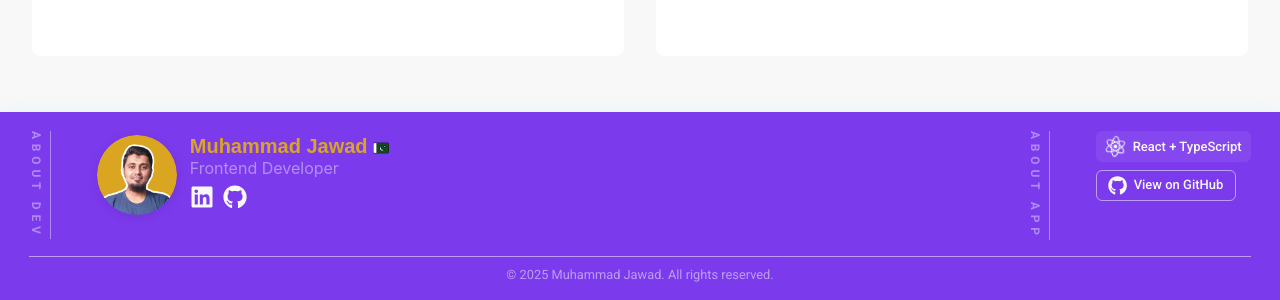
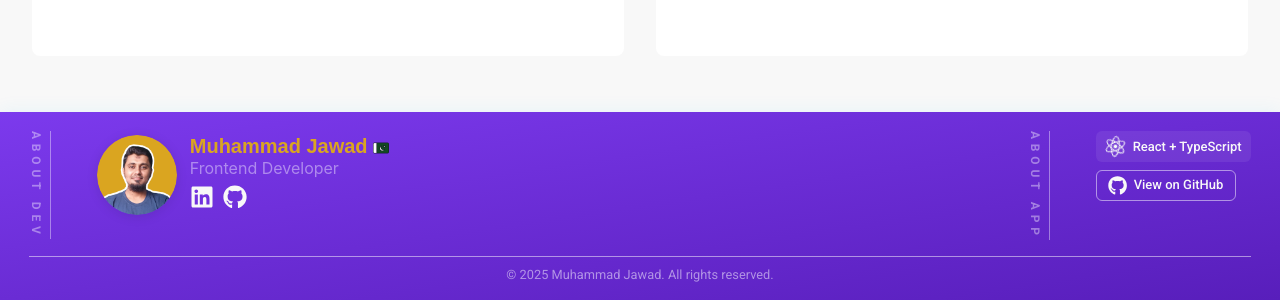
Before and after one commit to muhamadjawad/text-unify-web, a React (Vite) app: page / in a window 1280 px wide. Shown: the part 688-988 px from the top of the page. Built offline with nearby package versions, Linux system fonts and the light colour scheme.

Commit message:
footer bg colro updated

```diff
--- a/src/components/Footer/Footer.css
+++ b/src/components/Footer/Footer.css
@@ -1,5 +1,6 @@
 .footer {
-  background: var(--color-primary);
+  /* background: var(--color-primary); */
+  background: var(--gradient-bg);
   color: var(--color-bg);
   padding: 1.2rem 1.8rem 0.5rem;
   display: flex;
--- a/src/index.css
+++ b/src/index.css
@@ -23,7 +23,7 @@
   --color-text: #1f2937;
   /* Dark text */
   --color-border: #d1d5db;
-  --gradient-bg: linear-gradient(to bottom right, #7c3aed, #a78bfa);
+  --gradient-bg: linear-gradient(to bottom right, #7c3aed, #581ebb);
   --navbar-bg: var(--color-primary);
   --toggle-btn-bg: #f3f0ff;
   --toolbar-bg: #ffffff;
```
